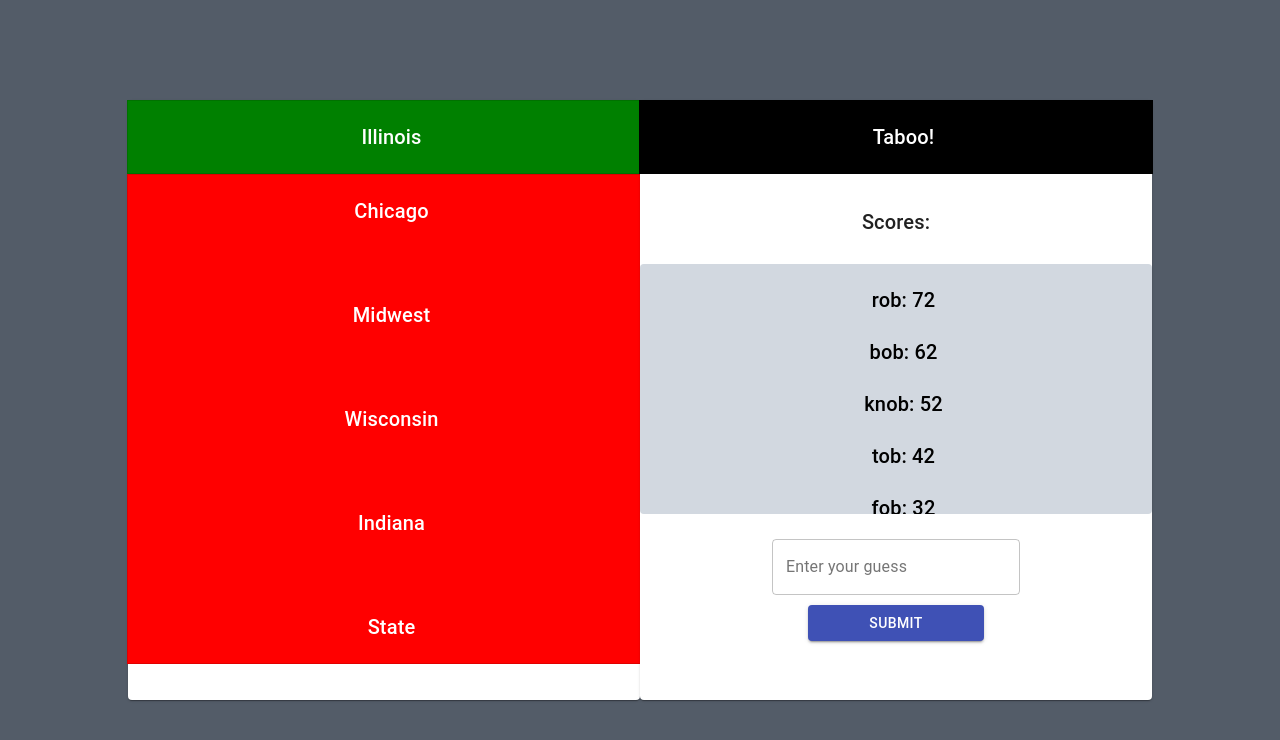
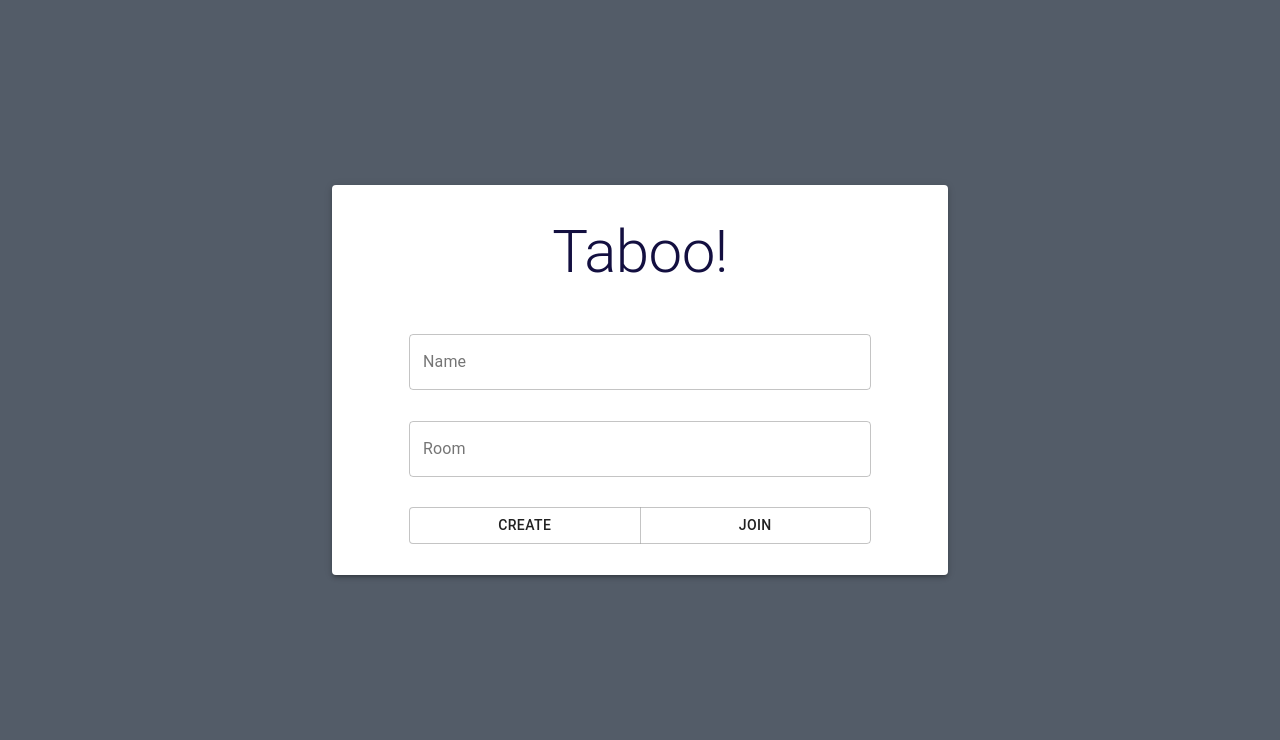
Before and after one commit to Kalashnikkov/taboo_online, a React (Create React App) app in the folder frontend/taboo_frontend/: page / in a window 1280 px wide. Shown: the top 740 px of the page. Built offline with nearby package versions, Linux system fonts and the light colour scheme.

Commit message:
changed from GamePage to HomePage

```diff
--- a/frontend/taboo_frontend/src/App.js
+++ b/frontend/taboo_frontend/src/App.js
@@ -2,11 +2,12 @@ import React from 'react';
 import { GamePage } from './pages/gamePage';
 import { LobbyPage } from './pages/lobbyPage';
 import { WinPage } from './pages/winPage';
+import { HomePage } from './pages/homePage';
 
 function App() {
   return (
     <div>
-      <GamePage/>
+      <HomePage/>
     </div>
   );
 }
```
